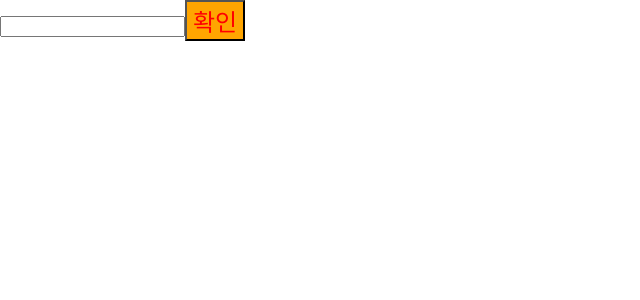
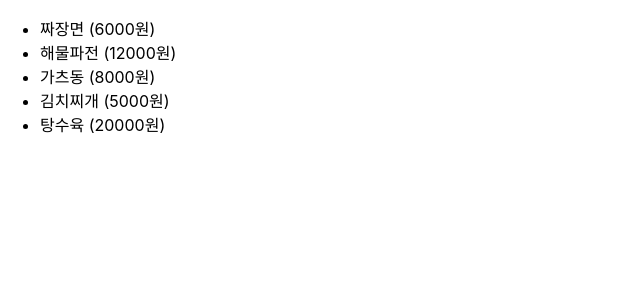
Before and after one commit to flatcalm/react-basic, a React (Create React App) app: page / in a window 1280 px wide. Shown: the top 300 px of the page, without its empty margins (0-640 px from the left). Built offline with nearby package versions, Linux system fonts and the light colour scheme; the HTML template or start-up script is replaced by a standard one.

Commit message:
# 3. props의 활용

```diff
--- a/src/App.js
+++ b/src/App.js
@@ -5,6 +5,7 @@
 import ChangeEvent from './component/chap01_event/ChangeEvent';
 import ClickEvent from './component/chap01_event/ClickEvent';
 import SubmitEvent from './component/chap01_event/SubmitEvent';
+import FoodList from './component/chap02_props/FoodList';
 
 // 리액트에서는 하나의 컴포넌트가 여러개의 엘리먼트를 반환할 수 있습니다.
 // JSX를 작성할 때 return 문 안에 반드시 하나의 최상위 태그가 있어야 합니다.
@@ -31,7 +32,7 @@
   // {} 안에서 함수의 호출문이나 변수 참조는 가능.
   return (
     <>
-      <SubmitEvent />
+      <FoodList />
     </>
   );
 }
--- /dev/null
+++ b/src/component/chap02_props/FoodItem.js
@@ -0,0 +1,13 @@
+import React from 'react'
+
+const FoodItem = ({foodId: id, foodName: fName, price}) => {
+
+    // console.log('props : ' , props);
+
+  return (
+    <li id={id}>{fName} ({price}원)</li>
+  )
+
+}
+
+export default FoodItem
--- /dev/null
+++ b/src/component/chap02_props/FoodList.js
@@ -0,0 +1,55 @@
+import React from 'react'
+import FoodItem from './FoodItem'
+
+const FoodList = () => {
+
+  //fetch를 통해 서버에서 음식 목록을 json으로 받아 오겠죠?
+  const food = {
+    id : 327432,
+    foodList : [
+        {
+            fName: '짜장면',
+            price: 6000,
+            id: 'chinese'
+        },
+        {
+            fName: '해물파전',
+            price: 12000,
+            id: 'korean'
+        },
+        {
+            fName: '가츠동',
+            price: 8000,
+            id: 'japanese'
+        },
+        {
+            fName: '김치찌개',
+            price: 5000,
+            id: 'korean'
+        },
+        {
+            fName: '탕수육',
+            price: 20000,
+            id: 'chinese'
+        }
+    ]
+  }
+
+  return (
+
+    <ul>
+        {/* <FoodItem foodName={'짜장면'} price={6000} foodId='chinese' />
+        <FoodItem foodName='해물파전' price={12000} foodId='korean' />
+        <FoodItem foodName='가츠동' price={8000} foodId='japanese' /> */}
+        {
+            food.foodList.map(f => <FoodItem foodName={f.fName} price={f.price} foodId={f.id} />)
+        }
+    </ul>
+
+  )
+
+
+
+}
+
+export default FoodList
```
